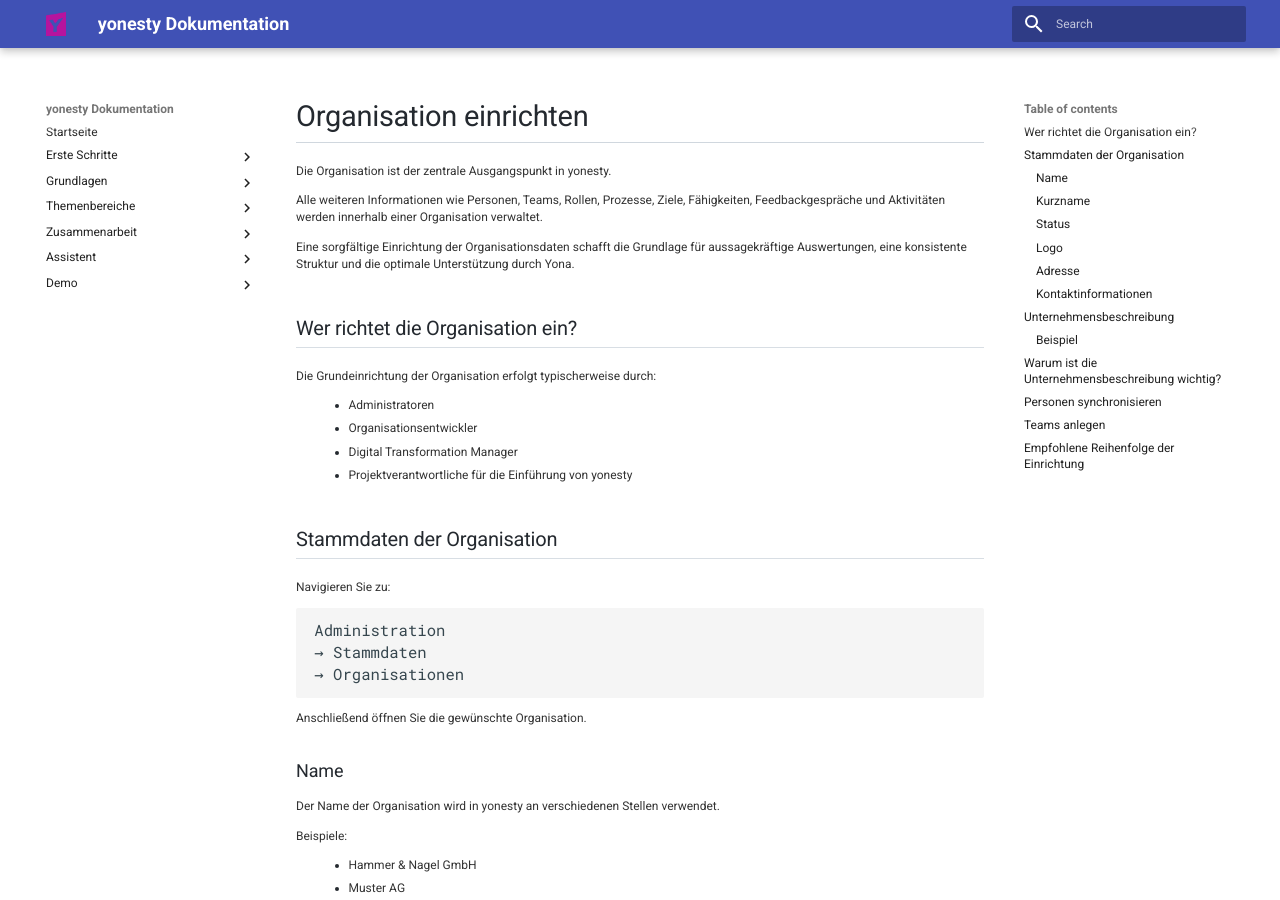
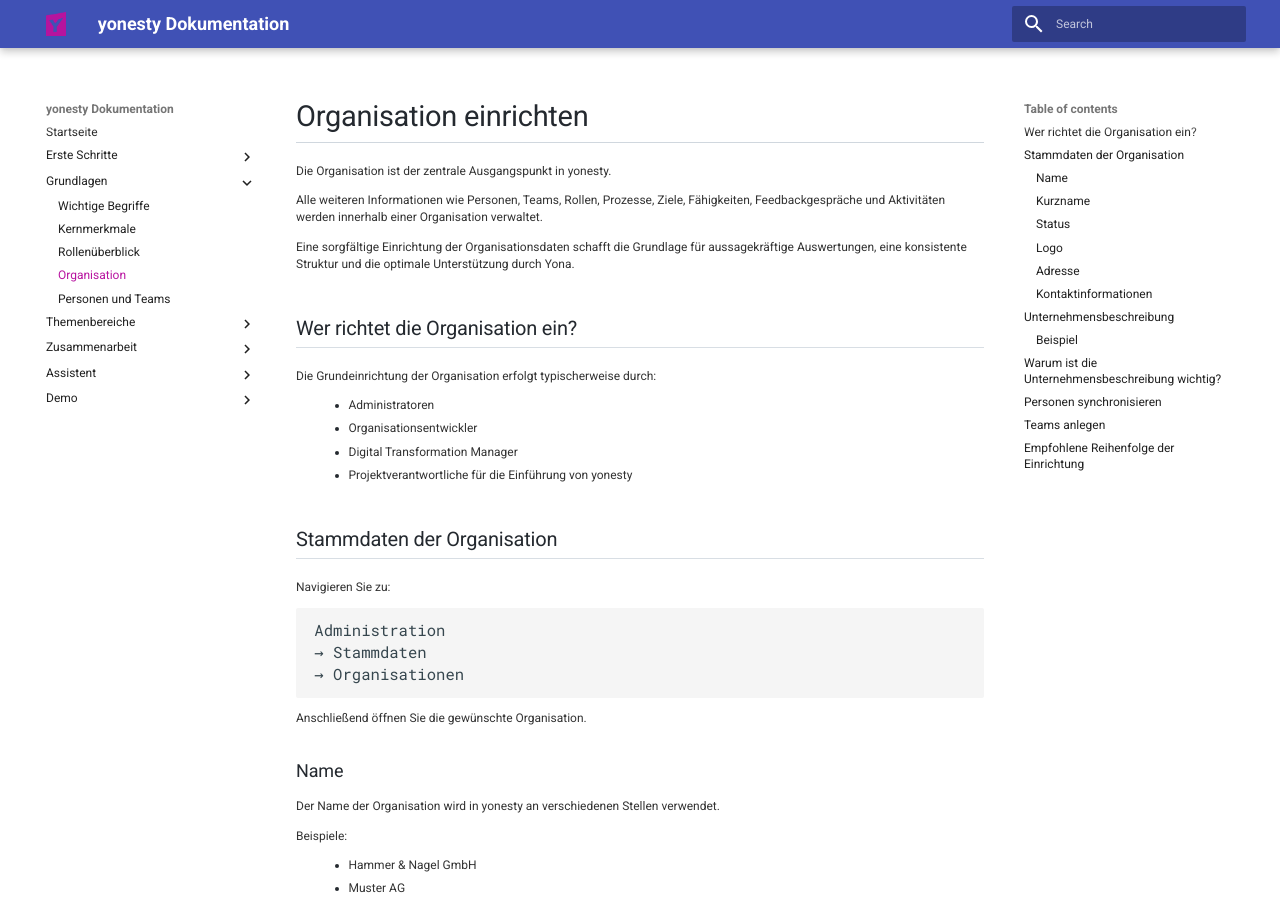
Before and after one commit to ricohaenelsoletti/yonesty, an MkDocs documentation site: the page built from docs/Themenbereich Organisation.md, in a window 1280 px wide and 900 px high. Built offline with MkDocs 1.6.1 and Material for MkDocs 9.7.7, drawn with Linux system fonts in a browser that asks for light colours.

Commit message:
Add 'Organisation' section to mkdocs.yml

```diff
--- a/mkdocs.yml
+++ b/mkdocs.yml
@@ -19,6 +19,7 @@
       - Wichtige Begriffe: Wichtige-Begriffe.md
       - Kernmerkmale: Kernmerkmale-von-yonesty-verstehen.md
       - Rollenüberblick: Überblick-Welche-Rolle-übernimmt-welche-Aufgaben.md
+      - Organisation: Themenbereich Organisation.md
       - Personen und Teams: Themenbereich Personen und Teams.md
 
   - Themenbereiche:
```
